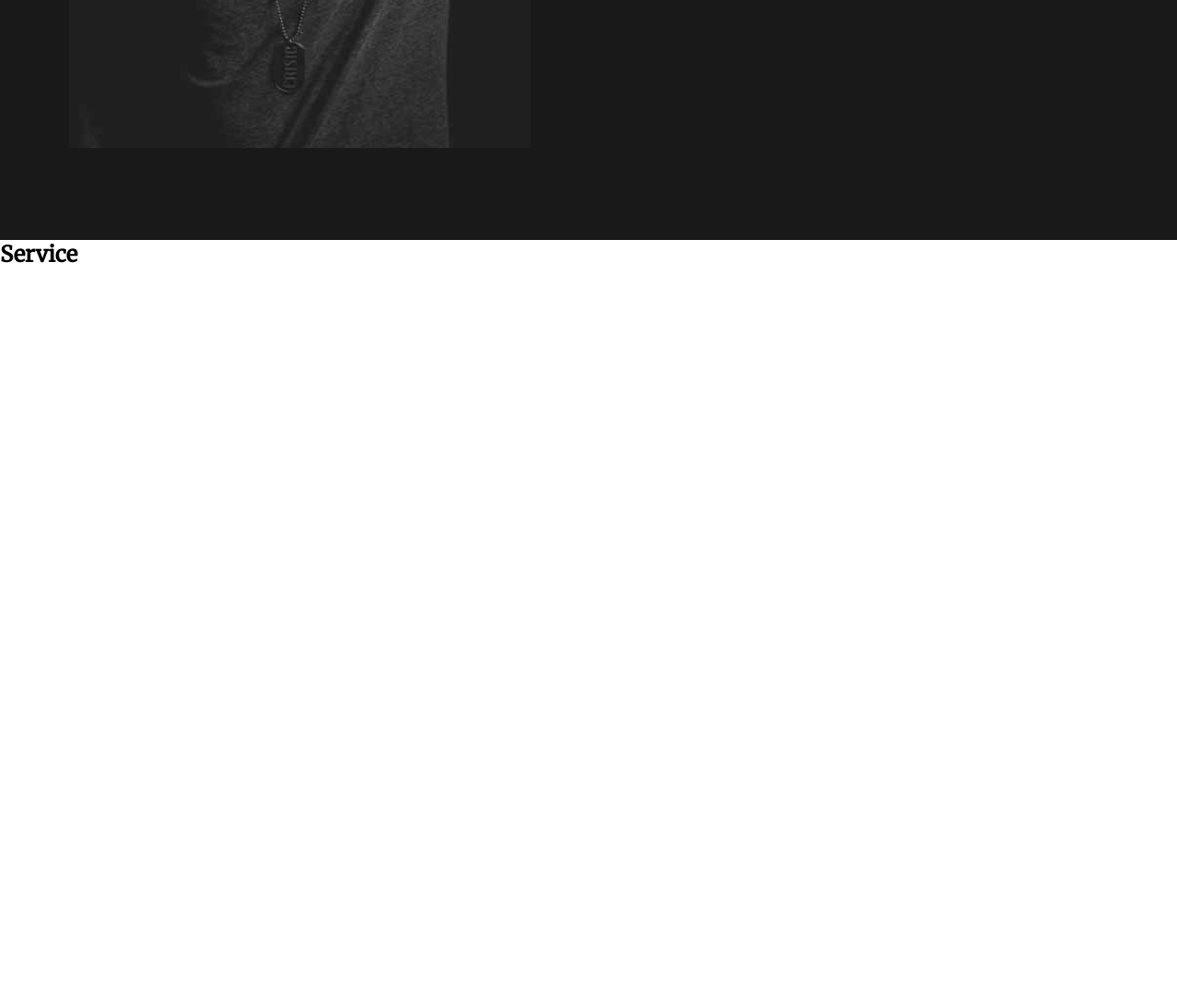
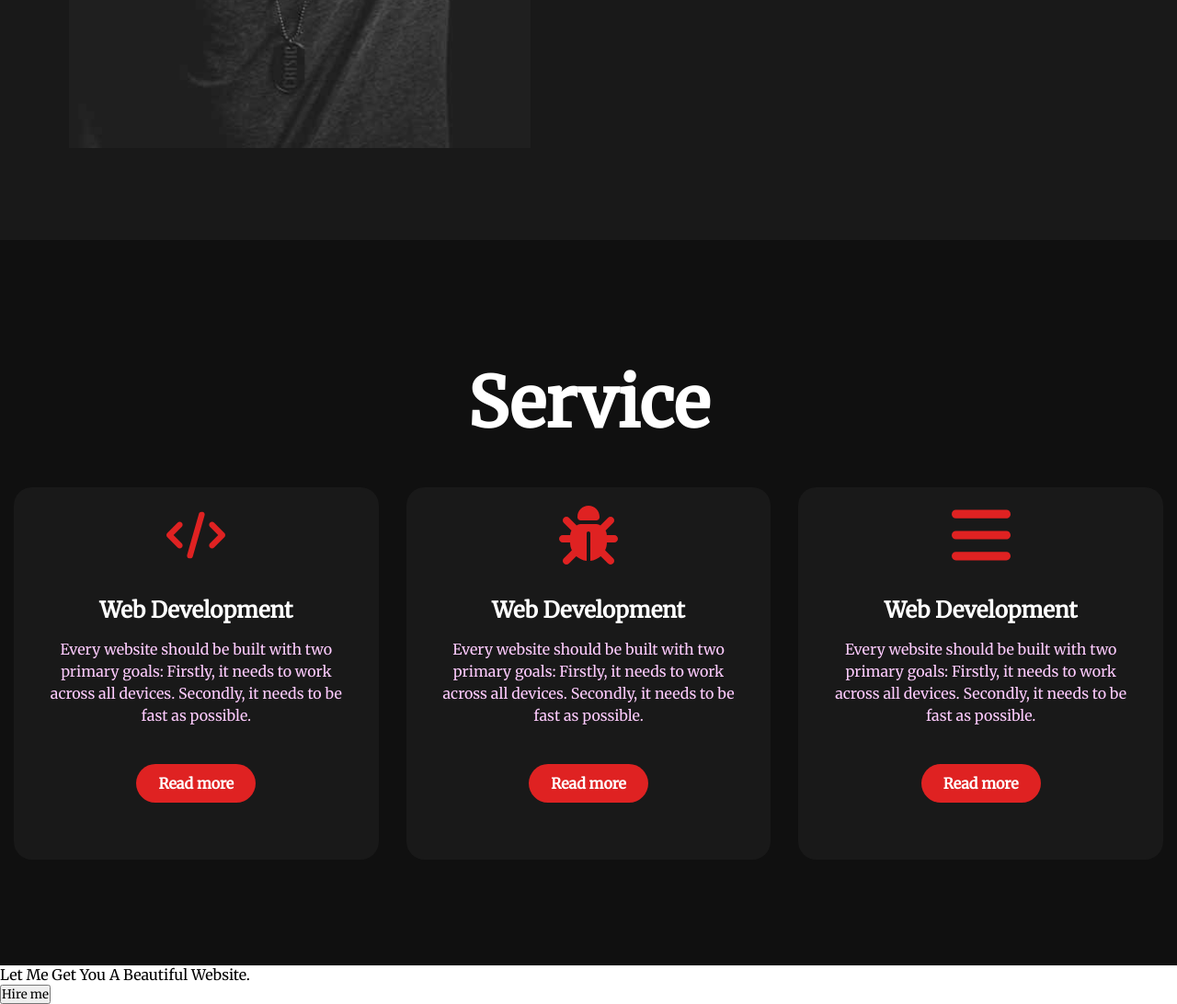
Before and after one commit to agdgom18/rsschool-cv, a plain HTML site: page index.html in a window 1280 px wide. Shown: the part 1418-2510 px from the top of the page at 92% size. Before the commit the page ends 1710 px from the top, so only its background shows below. Drawn offline with Linux system fonts and the light colour scheme.

Commit message:
feat: add new block service for my portfolio site

```diff
--- a/index.html
+++ b/index.html
@@ -44,8 +44,8 @@
             <h2>About me</h2>
             <h5>Delevoper and Designer</h5>
             <p>
-            My goal of studying at rs shool school is to become a frontend developer. I am a goal-oriented person and diligent, I think this will help
-            me a lot in achieving my goal. I like to write code and learn new technologies, solve algorithmic problems.
+              My goal of studying at rs shool school is to become a frontend developer. I am a goal-oriented person and diligent, I think this will
+              help me a lot in achieving my goal. I like to write code and learn new technologies, solve algorithmic problems.
             </p>
             <button type="submit">Lets Talk</button>
           </div>
@@ -53,9 +53,59 @@
       </section>
       <section class="service">
         <div class="title">
-          <h2>Service</h2 >
+          <h2>Service</h2>
         </div>
+        <div class="box">
+          <div class="card">
+            <img class="card-icon" src="/img/vector-3.svg" alt="bars-solid" />
+            <h5>Web Development</h5>
+            <div class="pra">
+              <p>
+                Every website should be built with two primary goals: Firstly, it needs to work across all devices. Secondly, it needs to be fast as
+                possible.
+              </p>
 
+              <p style="text-align: center">
+                <a class="btn-read" href="#">Read more</a>
+              </p>
+            </div>
+          </div>
+          <div class="card">
+            <img class="card-icon" src="/img/vector-2.svg" alt="bars-solid" />
+            <h5>Web Development</h5>
+            <div class="pra">
+              <p>
+                Every website should be built with two primary goals: Firstly, it needs to work across all devices. Secondly, it needs to be fast as
+                possible.
+              </p>
+
+              <p style="text-align: center">
+                <a class="btn-read" href="#">Read more</a>
+              </p>
+            </div>
+          </div>
+          <div class="card">
+            <img class="card-icon" src="/img/vector-1.svg" alt="bars-solid" />
+            <h5>Web Development</h5>
+            <div class="pra">
+              <p>
+                Every website should be built with two primary goals: Firstly, it needs to work across all devices. Secondly, it needs to be fast as
+                possible.
+              </p>
+
+              <p style="text-align: center">
+                <a class="btn-read" href="#">Read more</a>
+              </p>
+            </div>
+          </div>
+        </div>
+      </section>
+      <section class="contact-me">
+        <div class="contact">
+            <p>Let Me Get You A Beautiful Website.</p>
+            <button class="btn-contact" type="submit">Hire me</button>
+
+        </div>
       </section>
     </main>
   </body>
--- a/style.css
+++ b/style.css
@@ -151,3 +151,68 @@ h4 {
   background-color: #191919;
   border: 1px solid #df2222;
 }
+.card-icon {
+  height: 64px;
+  width: 64px;
+  margin-bottom: 30px;
+}
+.service {
+  background-color: #101010;
+  width: 100%;
+  padding: 100px 0;
+}
+
+.title h2 {
+  color: white;
+  font-size: 75px;
+  width: 1130px;
+  margin: 30px auto;
+  text-align: center;
+}
+.box {
+  display: flex;
+  justify-content: center;
+  align-items: center;
+  min-height: 400px;
+}
+.card {
+  height: 365px;
+  width: 335px;
+  padding: 20px 35px;
+  background: #191919;
+  border-radius: 20px;
+  margin: 15px;
+  position: relative;
+  overflow: hidden;
+  text-align: center;
+}
+
+.card h5 {
+  color: white;
+  margin-bottom: 15px;
+  font-size: 24px;
+}
+.pra p {
+  color: #fcf;
+  font-size: 16px;
+  line-height: 24px;
+  margin-bottom: 50px;
+}
+.btn-read {
+  background-color: #df2222;
+  color: white;
+  text-decoration: none;
+  border: 2px solid transparent;
+  font-weight: bold;
+  padding: 9px 22px;
+  border-radius: 30px;
+  transition: 0.4s;
+}
+/* Contats screen  */
+
+.contact-me {
+}
+.contact {
+}
+.btn-contact {
+}
```
Also changed, not shown: img/code-solid.png (added), img/vector-1.svg (added), img/vector-2.svg (added), img/vector-3.svg (added). Lines whose indentation alone changed are shown as unchanged.
